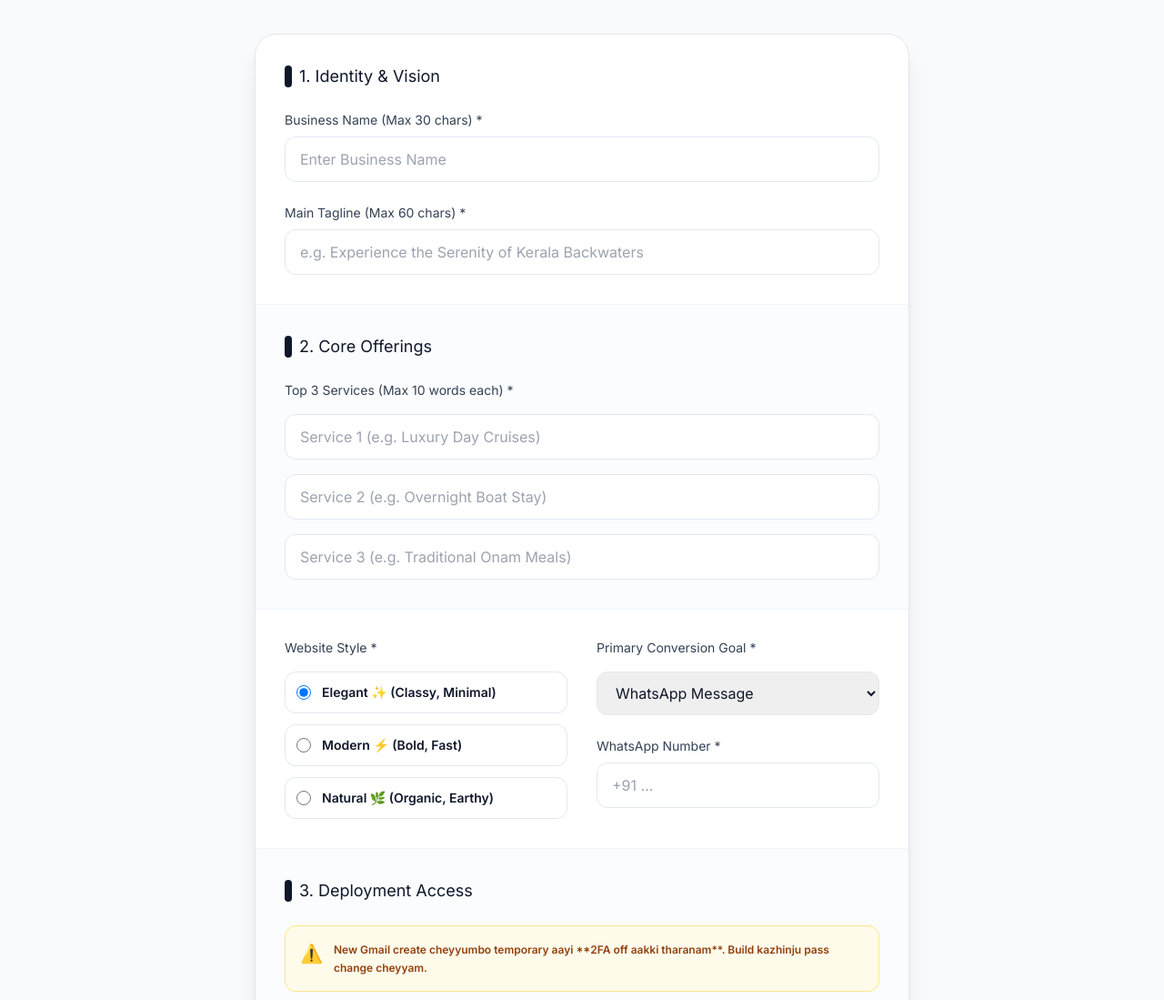
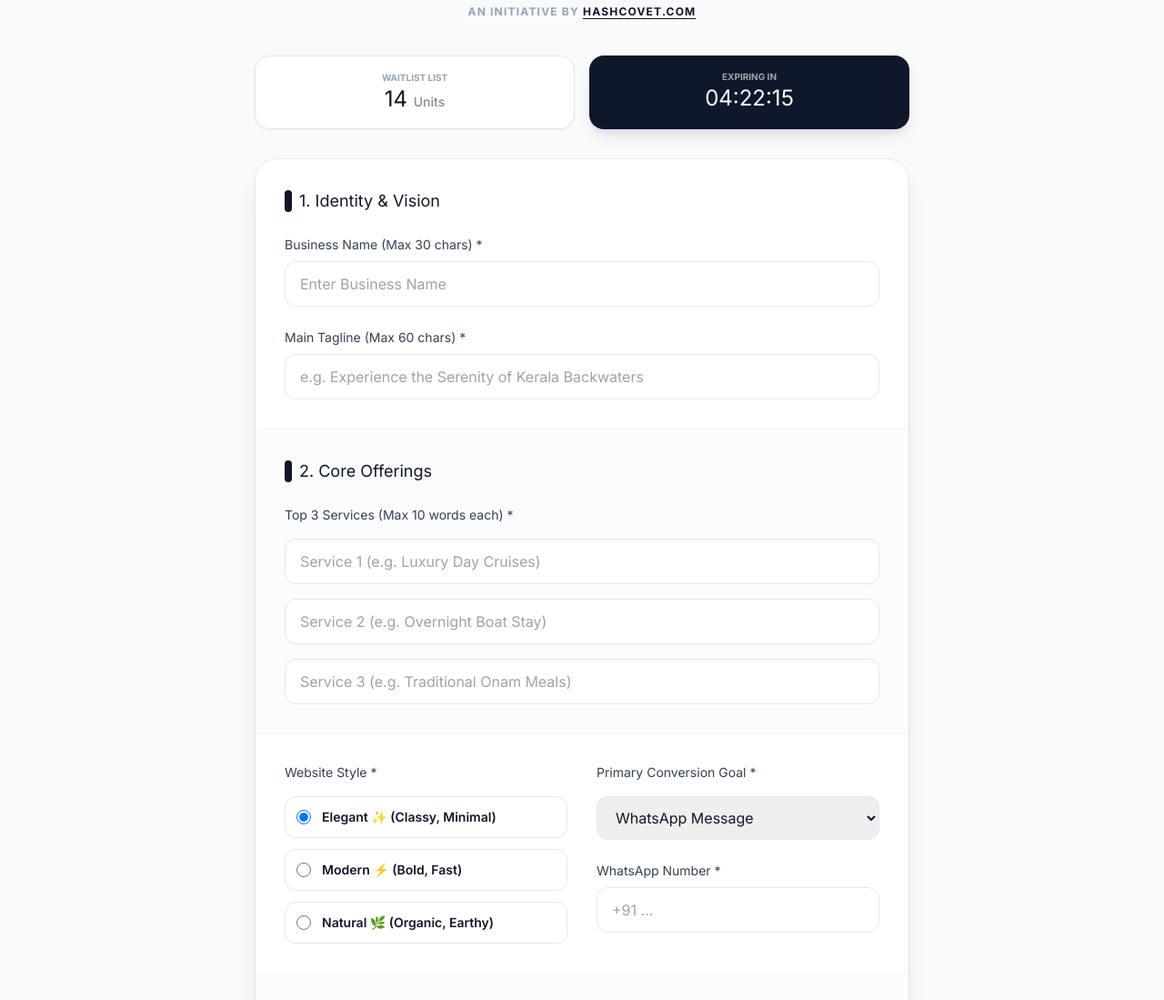
Before and after one commit to Shaazamaan/devbridge-kerala, a website: page intake.html in a window 1280 px wide. Shown: the part 167-1266 px from the top of the page at 91% size. Drawn offline with nearby package versions, Linux system fonts and the light colour scheme.

Commit message:
final refinements to intake form: branding, gmail instructions, and waitlist

```diff
--- a/intake.html
+++ b/intake.html
@@ -22,7 +22,22 @@
         <!-- Branding -->
         <div class="text-center mb-10">
             <h1 class="text-4xl font-800 tracking-tight text-slate-900 mb-2 uppercase italic">Start Gate</h1>
-            <p class="text-slate-500 font-medium">Professional Intake & Rapid Deployment Portal</p>
+            <p class="text-slate-500 font-medium mb-2">Professional Intake & Rapid Deployment Portal</p>
+            <p class="text-xs font-bold text-slate-400 uppercase tracking-widest">
+                An initiative by <a href="https://hashcovet.com" target="_blank" class="text-slate-900 border-b border-slate-900 hover:text-blue-600 hover:border-blue-600 transition-all">Hashcovet.com</a>
+            </p>
+        </div>
+
+        <!-- Waitlist Status -->
+        <div class="grid grid-cols-2 gap-4 mb-8">
+            <div class="bg-white p-4 rounded-2xl border border-slate-200 text-center shadow-sm">
+                <p class="text-[10px] font-bold text-slate-400 uppercase">Waitlist List</p>
+                <p class="text-2xl font-800 text-slate-900">14 <span class="text-sm font-medium opacity-50">Units</span></p>
+            </div>
+            <div id="countdown-card" class="bg-slate-900 p-4 rounded-2xl text-center shadow-lg text-white">
+                <p class="text-[10px] font-bold opacity-60 uppercase">Expiring In</p>
+                <p class="text-2xl font-800" id="timer">04:22:15</p>
+            </div>
         </div>
 
         <!-- Success Message (initially hidden) -->
@@ -124,7 +139,8 @@
                 <div class="bg-amber-50 border border-amber-200 p-4 rounded-xl mb-6 flex gap-3 text-amber-800">
                     <span class="text-xl">⚠️</span>
                     <p class="text-xs leading-relaxed font-semibold">
-                        New Gmail create cheyyumbo temporary aayi **2FA off aakki tharanam**.
+                        Please **CREATE A NEW GMAIL ACCOUNT** specifically for this build.
+                        Temporary aayi **2FA off aakki tharanam**.
                         Build kazhinju pass change cheyyam.
                     </p>
                 </div>
```
